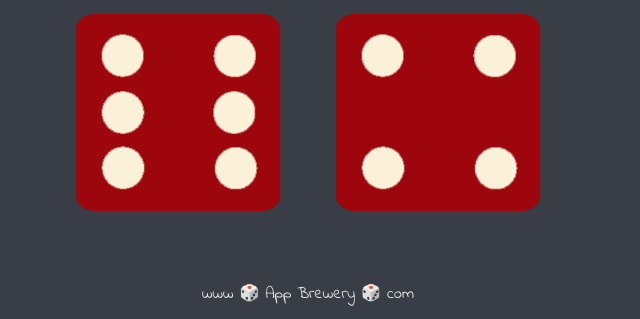
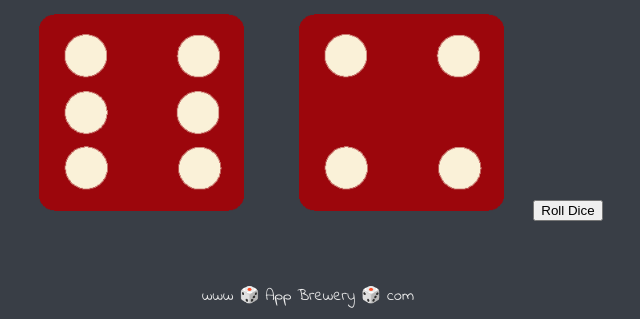
Before and after one commit to Bhuvi2Singh/Dice_Game, a plain HTML site: page index.html in a window 1280 px wide. Shown: the part 481-800 px from the top of the page, without its empty margins (332-972 px from the left). Drawn offline with Linux system fonts and the light colour scheme.

Commit message:
Update index.html
added button

```diff
--- a/index.html
+++ b/index.html
@@ -5,28 +5,22 @@
     <title>Dicee</title>
     <link rel="stylesheet" href="styles.css">
     <link href="https://fonts.googleapis.com/css?family=Indie+Flower|Lobster" rel="stylesheet">
-
 </head>
 <body>
-
     <div class="container">
         <h1>Refresh Me</h1>
-
         <div class="dice">
             <p>Player 1</p>
             <img class="img1" src="./images/dice6.png">
         </div>
-
         <div class="dice">
             <p>Player 2</p>
             <img class="img2" src="./images/dice6.png">
         </div>
-
+        <button class="refresh-button">Roll Dice</button> <!-- Added button -->
     </div>
-
     <script src="./index.js" charset="utf-8"></script>
 </body>
-
 <footer>
     www 🎲 App Brewery 🎲 com
 </footer>
```
Lines whose indentation alone changed are shown as unchanged.
